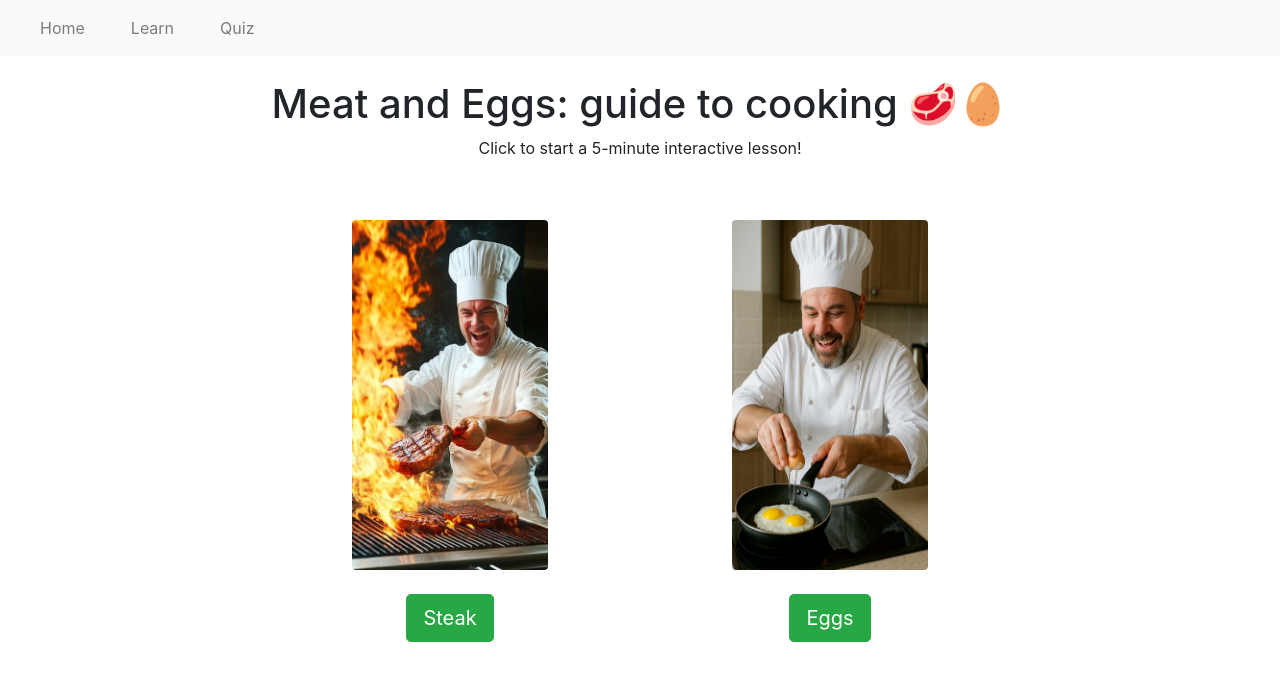
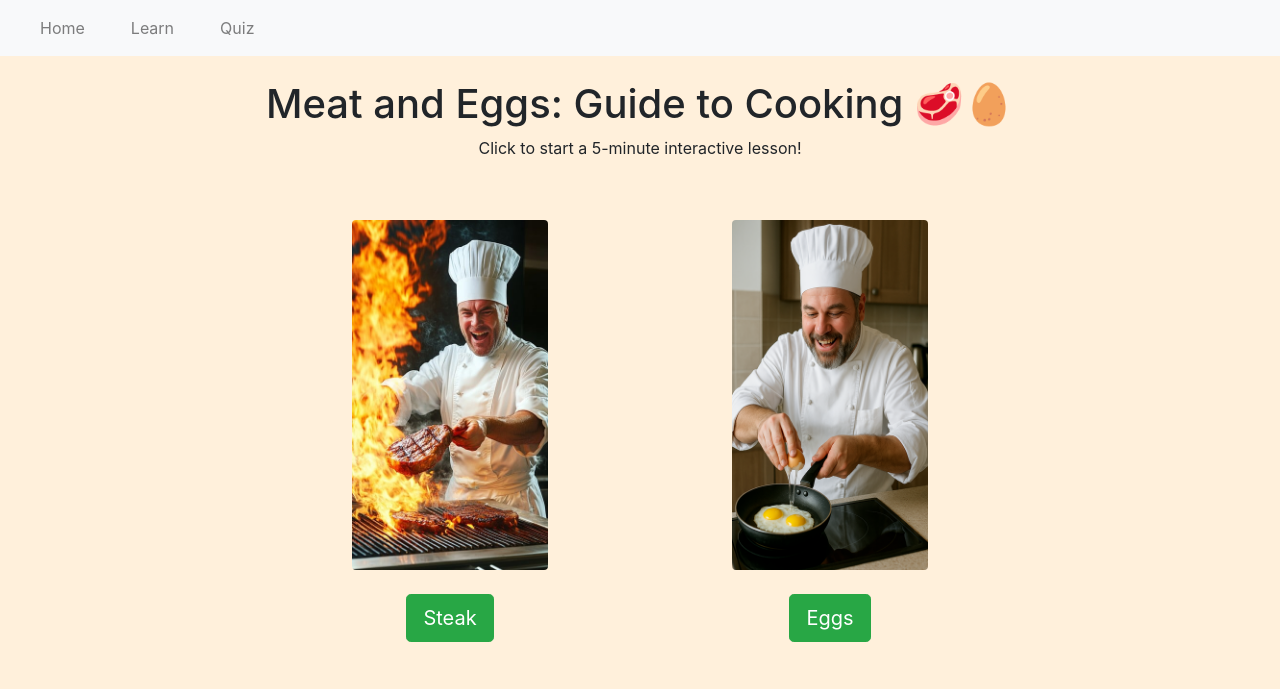
Before and after one commit to aliyatang1/meat-and-eggs, a Flask app: page / in a window 1280 px wide. Shown: the top 689 px of the page. Run offline with Flask 3, Linux system fonts and the light colour scheme; some libraries are stand-ins or nearby versions.

Commit message:
color changes
small changes to color and text

```diff
--- a/static/style.css
+++ b/static/style.css
@@ -1,3 +1,6 @@
+body {
+  background-color: #FFF0DB; /* Beige color */
+}
 .navbar-nav .nav-link.nav-hover:hover {
     color: #000 !important;
     font-weight: 500;
--- a/templates/welcome.html
+++ b/templates/welcome.html
@@ -2,7 +2,7 @@
 
 {% block content %}
   <div class="text-center">
-    <h1>Meat and Eggs: guide to cooking 🥩🥚</h1>
+    <h1>Meat and Eggs: Guide to Cooking 🥩🥚</h1>
     <p class="subhead">Click to start a 5-minute interactive lesson!</p>
   </div>
   <br>
```
